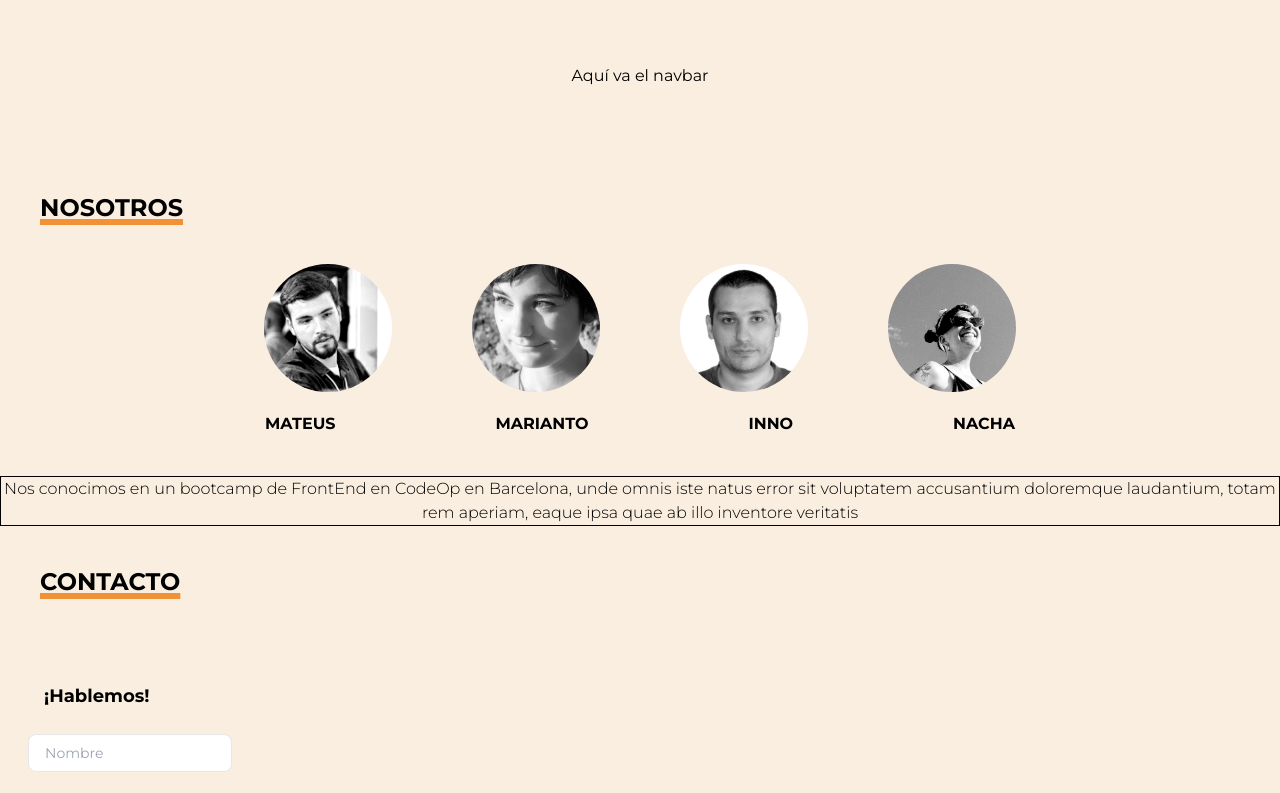
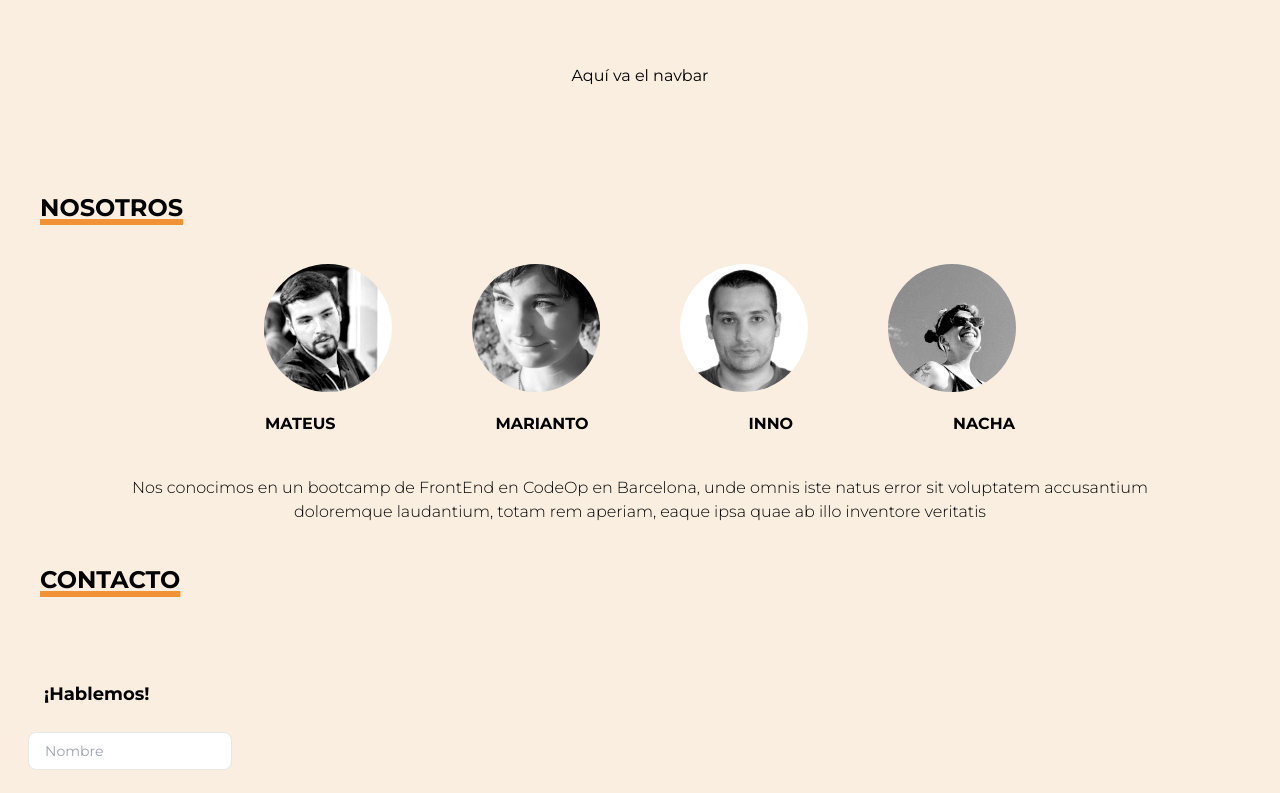
Before and after one commit to Innovaton0/Mimi-Sofm-final-project, a Vue app: page /Us in a window 1280 px wide. Shown: the top 793 px of the page. Built offline with nearby package versions, Linux system fonts and the light colour scheme.

Commit message:
trying to fix things

```diff
--- a/src/components/AboutUs.vue
+++ b/src/components/AboutUs.vue
@@ -56,8 +56,8 @@
 </div>
 
 
-<div class="justify-center items-center">
-    <p class="border border-black mt-10 from-neutral-400 text-center font-light"> Nos conocimos en un bootcamp de FrontEnd en CodeOp en Barcelona, unde omnis iste natus error sit voluptatem  accusantium doloremque laudantium, totam rem aperiam, eaque ipsa quae ab  illo inventore veritatis </p>
+<div class="justify-center items-center mx-24">
+    <p class="mt-10 from-neutral-400 text-center font-light"> Nos conocimos en un bootcamp de FrontEnd en CodeOp en Barcelona, unde omnis iste natus error sit voluptatem  accusantium doloremque laudantium, totam rem aperiam, eaque ipsa quae ab  illo inventore veritatis </p>
   </div>
 
   <p class="font-bold underline decoration-[rgb(240,146,53)] decoration-[6px] text-2xl m-10">CONTACTO</p>
```
